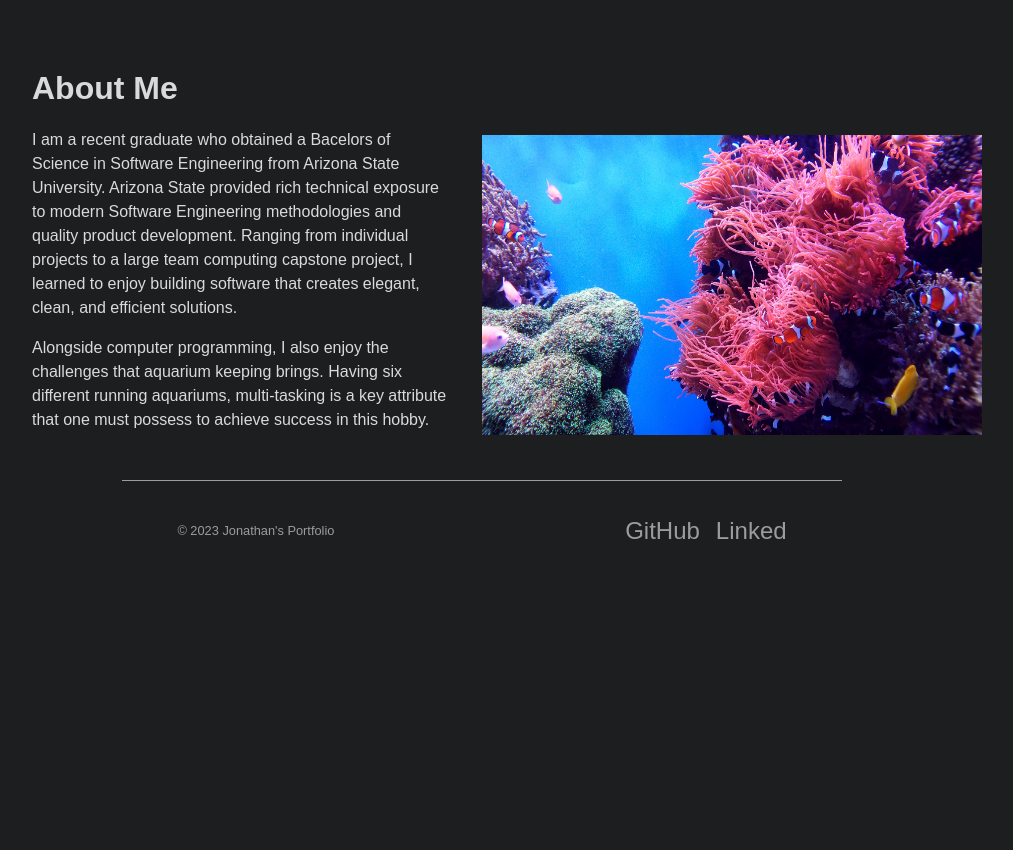
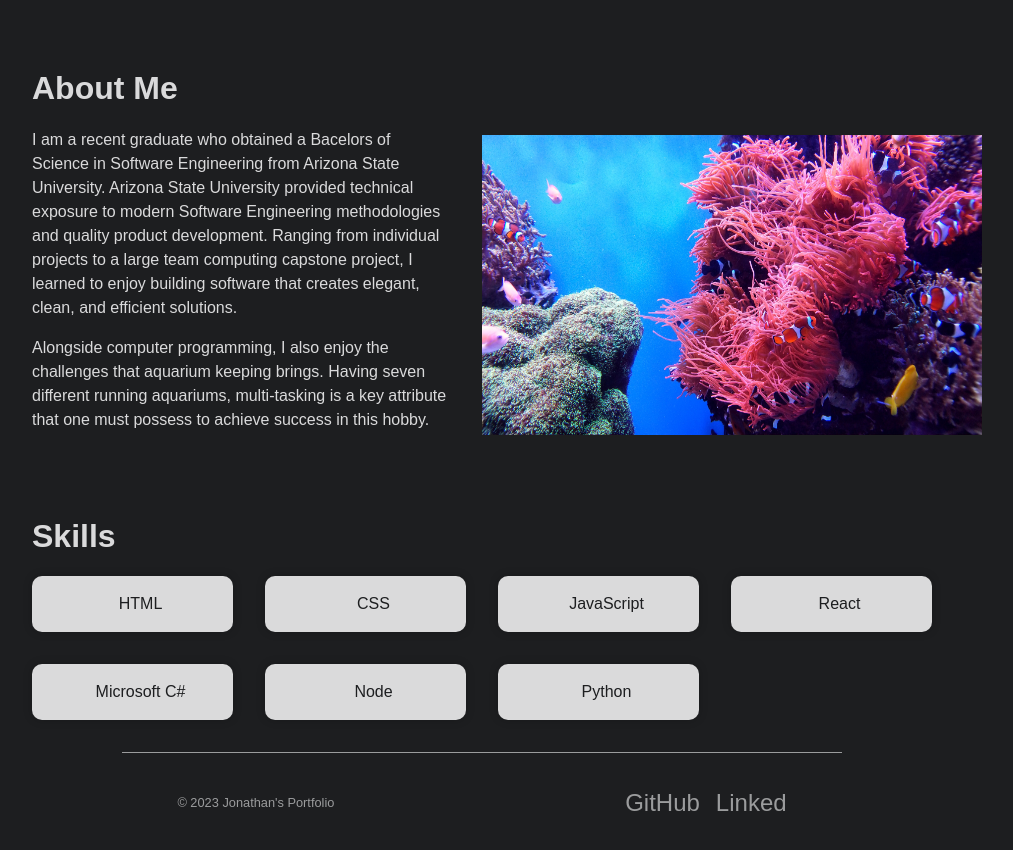
Before and after one commit to jtphan-asu/portfolio, a Next.js app: page / in a window 1280 px wide. Shown: the part 760-1610 px from the top of the page, without its empty margins (158-1171 px from the left). Before the commit the page ends 1341 px from the top, so only its background shows below. Built offline with nearby package versions, Linux system fonts and the light colour scheme.

Commit message:
Complete Skills.jsx component to include hover to change background color.  Included link to resume in Navbar.jsx.

```diff
--- a/src/components/About.jsx
+++ b/src/components/About.jsx
@@ -9,13 +9,13 @@ const About = () => {
         <div className="about-text">
             <p>
             I am a recent graduate who obtained a Bacelors of Science in Software Engineering from Arizona State University.
-             Arizona State provided rich technical exposure to modern Software Engineering methodologies and quality product development.
+             Arizona State University provided technical exposure to modern Software Engineering methodologies and quality product development.
              Ranging from individual projects to a large team computing capstone project,
              I learned to enjoy building software that creates elegant, clean, and efficient solutions.
 
             </p>
             <p>
-            Alongside computer programming, I also enjoy the challenges that aquarium keeping brings.  Having six different running aquariums, multi-tasking is a key attribute that one must possess to achieve success in this hobby.
+            Alongside computer programming, I also enjoy the challenges that aquarium keeping brings.  Having seven different running aquariums, multi-tasking is a key attribute that one must possess to achieve success in this hobby.
             </p>
             </div>
             <div className="about-img">
--- a/src/components/Navbar.jsx
+++ b/src/components/Navbar.jsx
@@ -2,7 +2,7 @@ import React from 'react'
 import Link from "next/link";
 import "src/styles/globals.css";
 
-export const Navbar = () => {
+const Navbar = () => {
   return (
 
     //Create div container for navigation and link
@@ -13,12 +13,8 @@ export const Navbar = () => {
           Jonathan's Portfolio
         </Link>
       </div>
-
-      <div>
-        <a href='' className="cta-btn">Resume</a>
-      </div>
+        <a href='https://drive.google.com/file/d/1Vr0ALQ1BIYc2pOPF4C8-dXFdXibUn-bK/view?usp=sharing' className="cta-btn">Resume</a>
     </div>
-
   )
 }
 
--- /dev/null
+++ b/src/components/Skills.jsx
@@ -0,0 +1,45 @@
+import React from 'react'
+
+const Skills = () => {
+  return (
+    <div className="skills-container">
+        <h2>
+        Skills
+        </h2>
+        <div className='grid-skills'>
+            <div className='skill-card html'>
+                <i className='fa-brands fa-html5 html-icon'></i>
+                <p>HTML</p>
+            </div>
+            <div className='skill-card css'>
+            <i className="fa-brands fa-css3-alt css-icon"></i>
+                <p>CSS</p>
+            </div>
+            <div className='skill-card js'>
+                <i className='fa-brands fa-js-square js-icon'></i>
+                <p>JavaScript</p>
+            </div>
+            <div className="skill-card react">
+                <i className="fa-brands fa-react react-icon"></i>
+                <p>React</p>
+            </div>
+            <div className="skill-card microsoft">
+                <i className="fa-brands fa-microsoft microsoft-icon"></i>
+                <p>Microsoft C#</p>
+            </div>
+            <div className="skill-card node">
+                <i className="fa-brands fa-node-js node-icon"></i>
+                <p>Node</p>
+            </div>
+            <div className="skill-card python">
+                <i className="fa-brands fa-python python-icon"></i>
+                <p>Python</p>
+            </div>
+        </div>
+
+
+    </div>
+  )
+}
+
+export default Skills
--- a/src/pages/index.js
+++ b/src/pages/index.js
@@ -1,6 +1,7 @@
 import Hero from '@/components/Hero';
 import About from '@/components/About';
 import Head from 'next/head';
+import Skills from '@/components/Skills';
 
 const Home = () => {
 	return (
@@ -14,7 +15,7 @@ const Home = () => {
 			<div>
 				<Hero />
 				<About />
-
+				<Skills />
 			</div>
 		</>
 	);
--- a/src/styles/globals.css
+++ b/src/styles/globals.css
@@ -289,6 +289,10 @@
     background-color: #3776AB;
   }
 
+  .skills-container .grid-skills .microsoft:hover {
+    background-color: #68149d;
+  }
+
   /* Projects */
   .projects-container {
     padding: 2rem 0;
@@ -385,3 +389,7 @@
     margin-bottom: 1rem;
     text-align: center;
   }
+
+  .microsoft-card {
+    color: #FFCC17;
+  }
```
Also changed, not shown: 1 other file (tests, documents, lock files or other folders).
